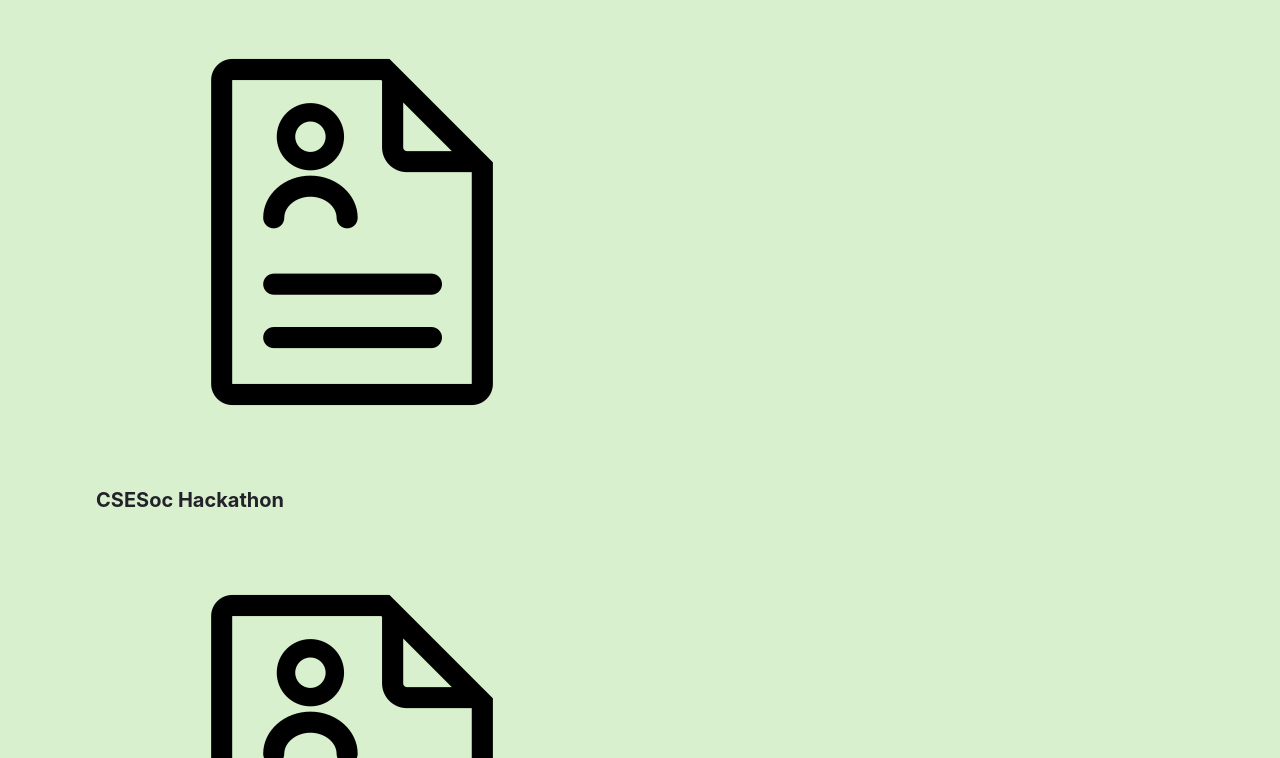
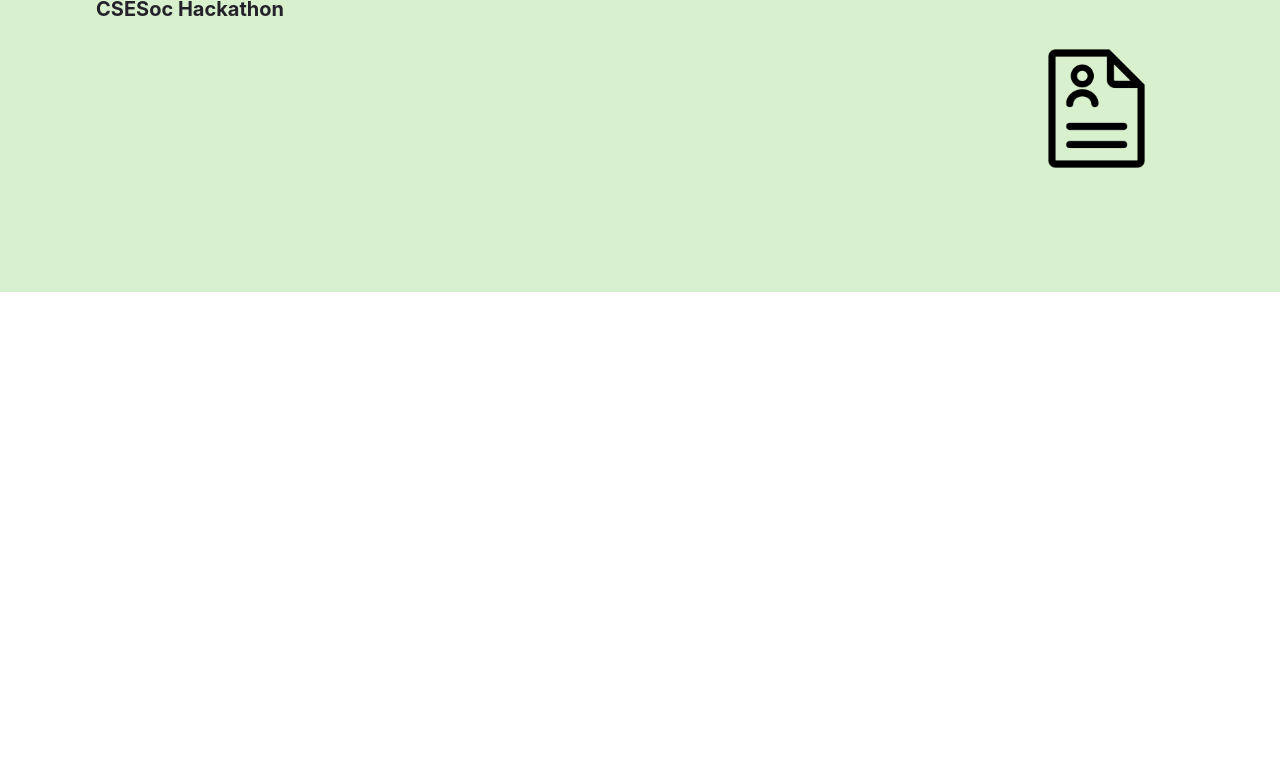
Before and after one commit to Peedee2002/Peedee2002.github.io, a Gatsby site: page / in a window 1280 px wide. Shown: the part 1244-2002 px from the top of the page. After the commit the page ends 1536 px from the top, so only its background shows below. Built offline with nearby package versions, Linux system fonts and the light colour scheme; Gatsby itself is replaced by a stand-in of ours.

Commit message:
update website

```diff
--- a/src/components/MyExperiences.tsx
+++ b/src/components/MyExperiences.tsx
@@ -53,15 +53,16 @@ const MyExperiences = () => {
       }
     }
   `);
-  console.log(images);
   return (
     <>
       <Heading>My Experiences</Heading>
       {EXPERIENCES.map(({ title, description, photo }) => (
         <Box>
           <Heading size="md">{title}</Heading>
-          <p>{description}</p>
-          <img src={images[photo].publicURL} />
+          <Box className={styles.experienceChunk}>
+            <p className={styles.description}>{description}</p>
+            <img height={100} width={175} src={images[photo].publicURL} />
+          </Box>
         </Box>
       ))}
     </>
--- a/src/styles/MyExperiences.module.scss
+++ b/src/styles/MyExperiences.module.scss
@@ -0,0 +1,8 @@
+.experienceChunk {
+  display: flex;
+  flex-direction: row;
+}
+
+.description {
+  flex-grow: 1;
+}
```
